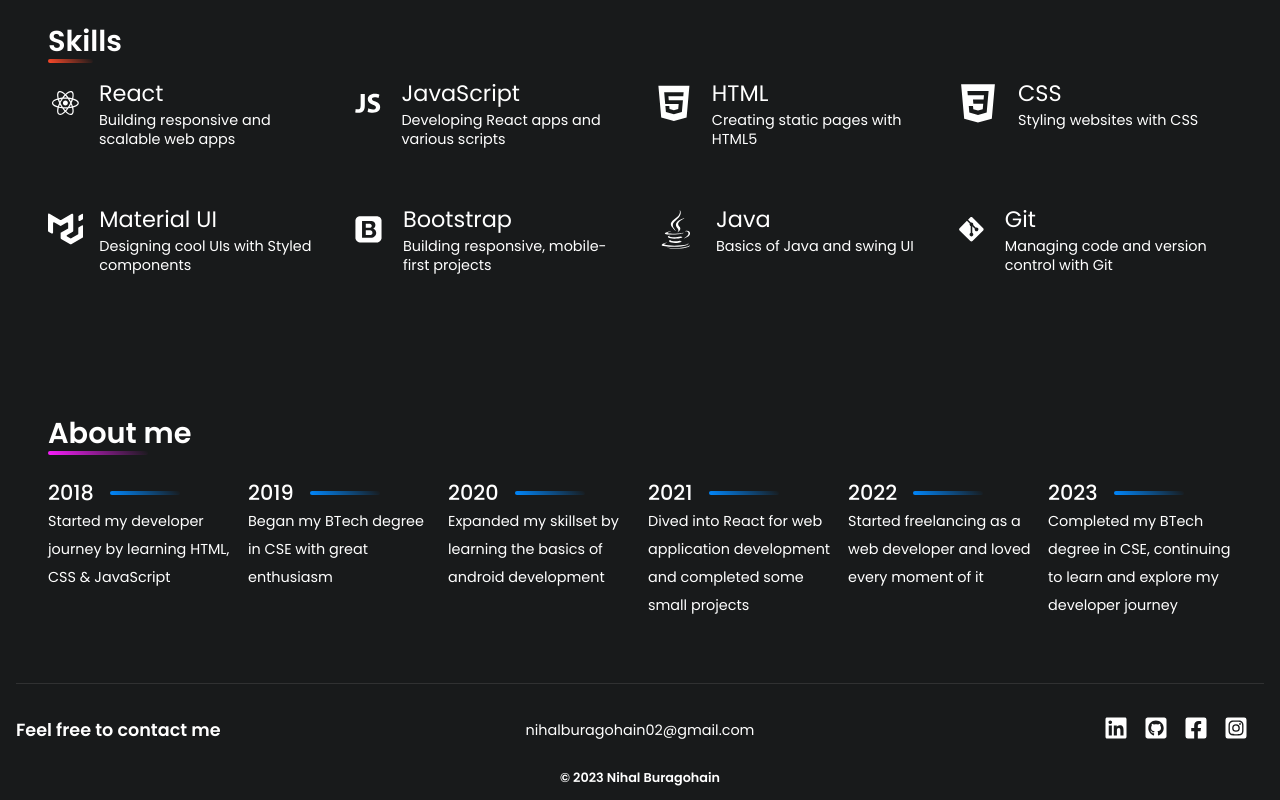
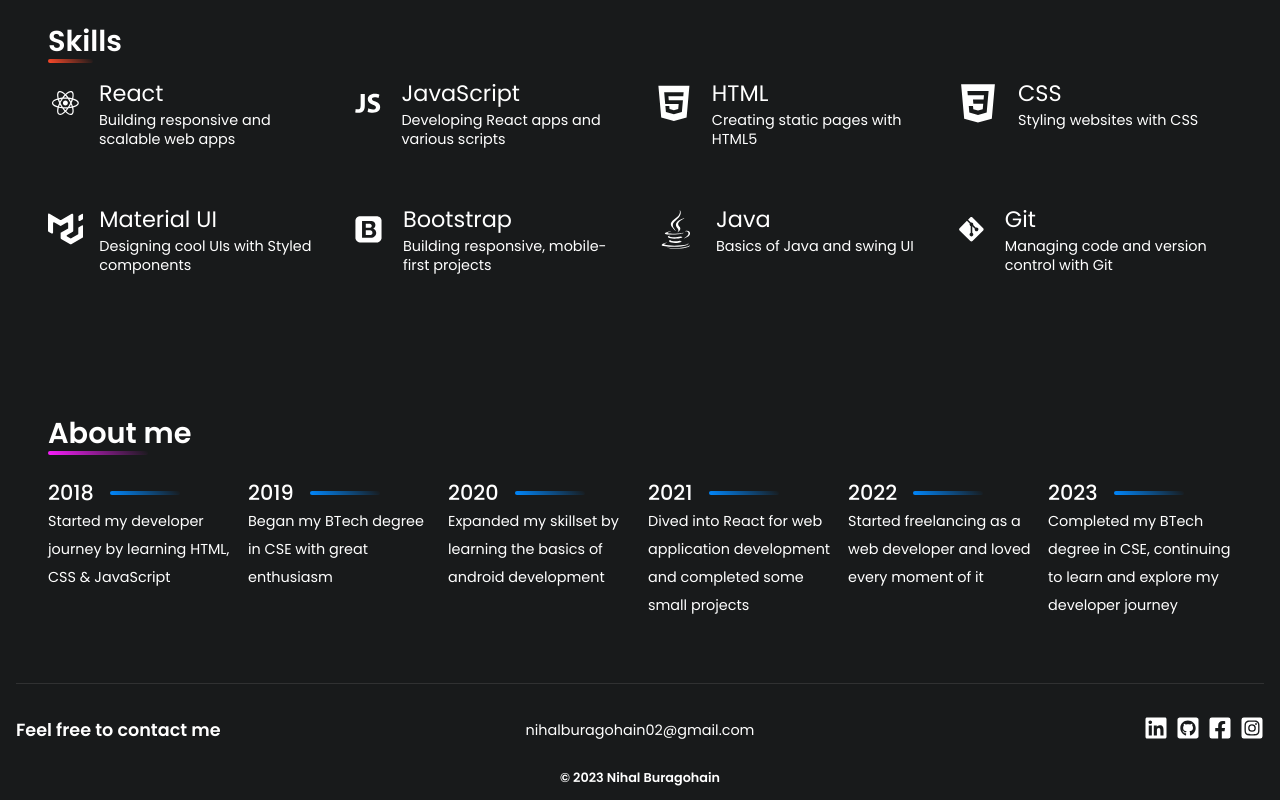
Before and after one commit to NihalP01/portfolio, a React (Create React App) app: page / in a window 1280 px wide. Shown: the part 2354-3154 px from the top of the page. Built offline with nearby package versions, Linux system fonts and the light colour scheme.

Commit message:
small changes

```diff
--- a/src/components/footer/Footer.jsx
+++ b/src/components/footer/Footer.jsx
@@ -52,13 +52,13 @@ const Footer = () => {
           md={4}
           display={'flex'}
           justifyContent={isSmallScreen ? 'center' : 'end'}
+          gap={1}
         >
           {socialIcons.map((item) => (
             <Box
               key={item.id}
               onClick={() => window.open(item.link, '_blank')}
               sx={{ cursor: 'pointer' }}
-              width={'40px'}
             >
               <item.icon fontSize={'1.5rem'} />
             </Box>
```
